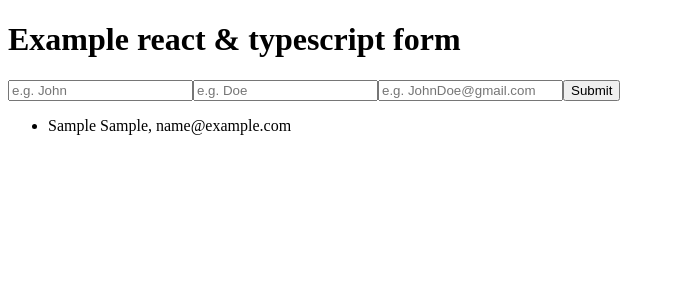
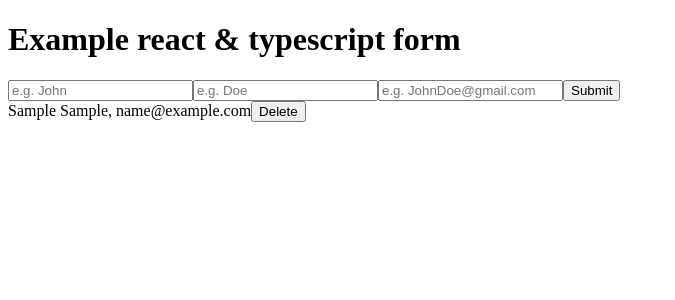
Before and after one commit to NorthernWolf22/Example-react-ts-form, a React (Vite) app: page / in a window 1280 px wide. Both pictures are taken after typing "Sample", "Sample", "name@example.com" into the empty fields and a click on the button "Submit". Shown: the top 300 px of the page, without its empty margins (0-675 px from the left). Built offline with nearby package versions, Linux system fonts and the light colour scheme.

Commit message:
WIP: added a delete student function, passed as prop to student list component, created type alias for new prop, added delete button to student list item.

```diff
--- a/src/App.tsx
+++ b/src/App.tsx
@@ -21,13 +21,20 @@ function App() {
     });
   });
 
+
+  const deleteStudent = ((student: Student): void => {
+    setStudents((prevStudents) => {
+      return prevStudents.filter(prevStudent => prevStudent.id !== student.id)  //check each item in the students array, if the items id does not match the parameters id then it is retained, the one that matches is discarded
+    });
+  });
+
   return (
     <div>
       <h1>Example react & typescript form</h1>
       {/* Pass addStudent function as prop */}
       <AddStudentForm addStudent={addStudent} />
       {/* Pass the students array as prop */}
-      <StudentList students={students} />
+      <StudentList students={students} deleteStudent={deleteStudent} />
     </div>
   )
 }
--- a/src/components/StudentList.tsx
+++ b/src/components/StudentList.tsx
@@ -3,19 +3,23 @@ import { type Student } from "../types/student-types";
 //this defines the type alias of any props passed in to the student list component. The students prop is an array which can only contain Student type
 type StudentListProps = {
     students: Student[];
+    deleteStudent: (student: Student) => void;
 }
 
 //this defines the students prop and declares it as type 'StudentListProps'
-const StudentList = ({students} : StudentListProps) => {
+const StudentList = ({students, deleteStudent} : StudentListProps) => {
     return (
-        <ul>
+        <div>
             {
                 students &&
                 students.map((student) => (
-                    <li key={student.id}>{`${student.firstName} ${student.lastName}, ${student.email}`}</li>
+                    <div key={student.id}>
+                        {`${student.firstName} ${student.lastName}, ${student.email}`}
+                        <button type="button" onClick={(e) => deleteStudent(student)}>Delete</button>
+                    </div>
                 ))
             }
-        </ul>
+        </div>
     );
 }
 
```
